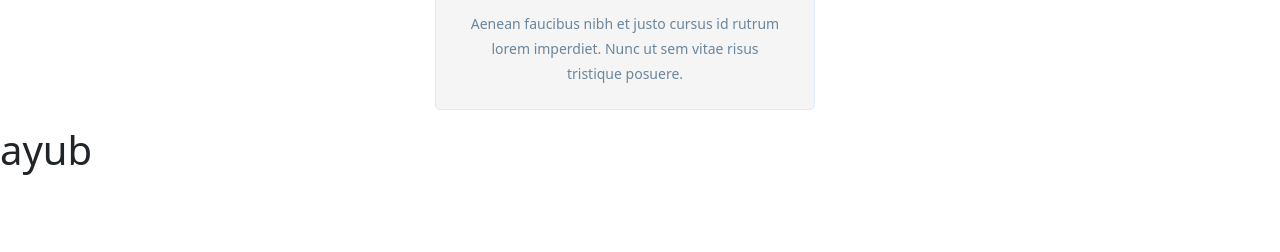
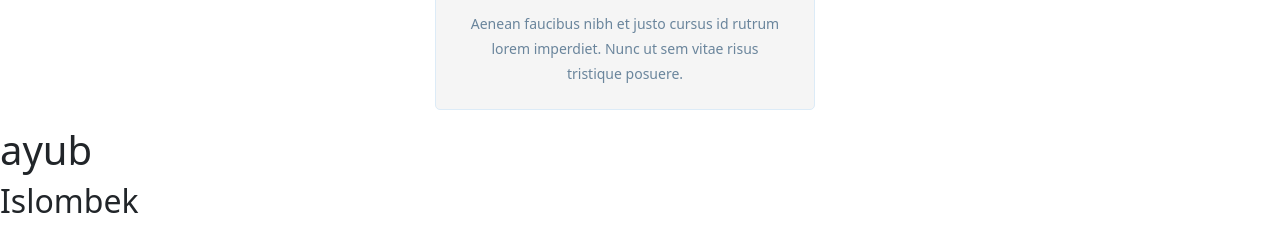
Before and after one commit to M2008MM/figmammm, a plain HTML site: page index.html in a window 1280 px wide. Shown: the part 422-674 px from the top of the page. Drawn offline with nearby package versions, Linux system fonts and the light colour scheme.

Commit message:
by islom

```diff
--- a/index.html
+++ b/index.html
@@ -40,6 +40,7 @@
     </div>
 
     <h1>ayub</h1>
+    <h2>Islombek</h2>
 
     <!-- JavaScript Bundle with Popper -->
     <script src="https://cdn.jsdelivr.net/npm/bootstrap@5.2.0-beta1/dist/js/bootstrap.bundle.min.js"
```
